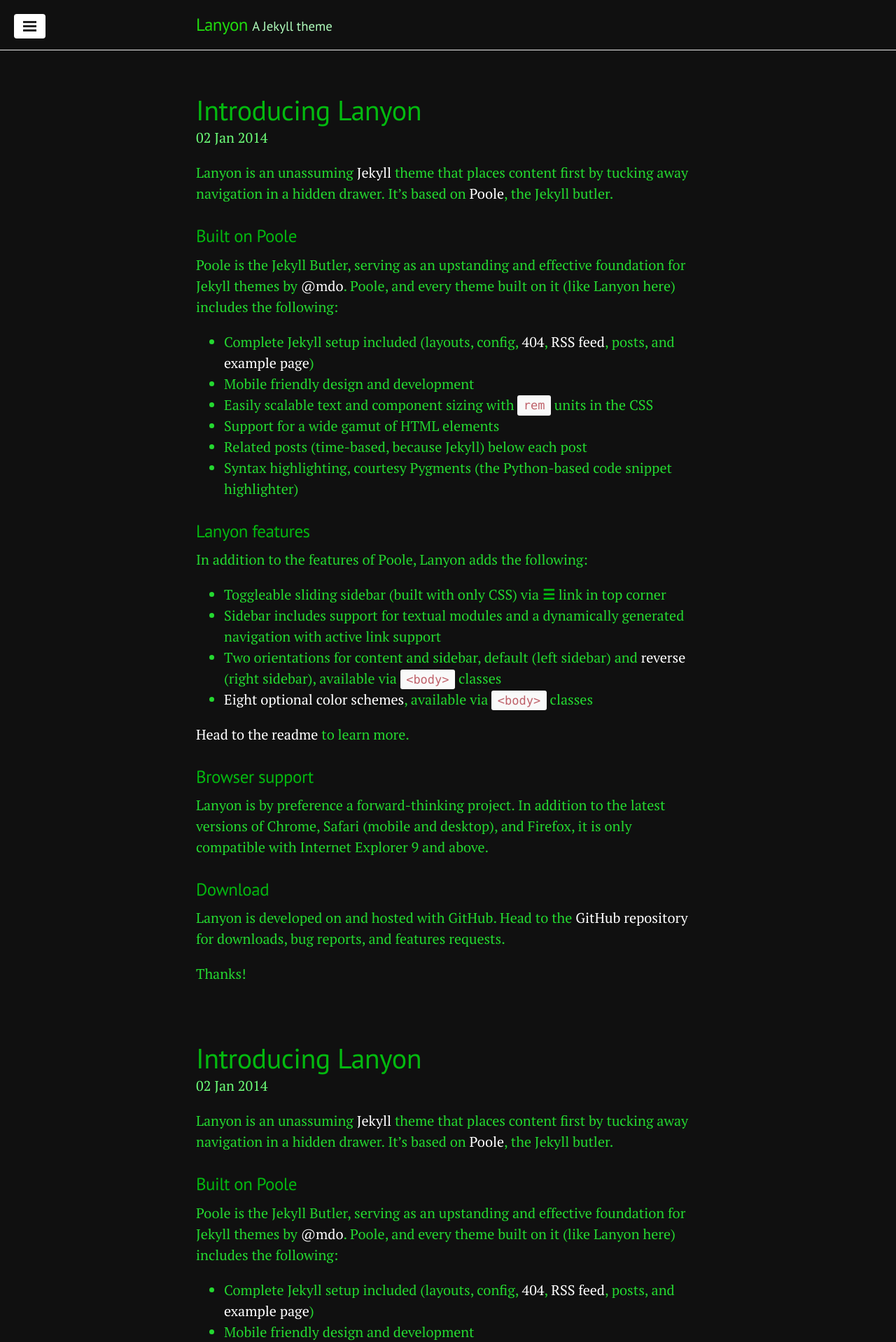
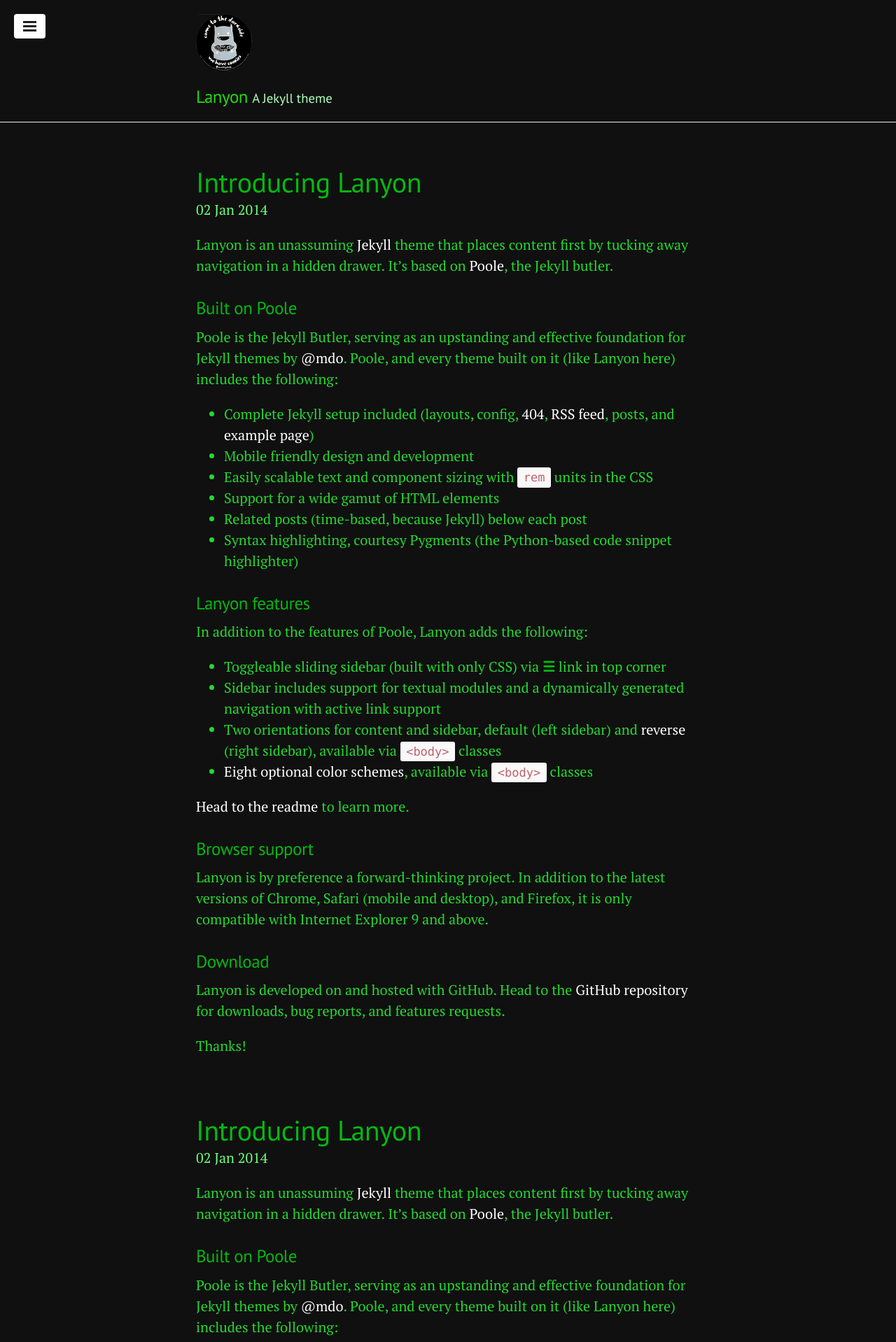
Before and after one commit to geekcookies/geekcookies.github.io, a Jekyll site: the page built from index.html, in a window 1280 px wide. Shown: the top 1918 px of the page at 70% size. Built offline with Jekyll 4.4.1, drawn with Linux system fonts in a browser that asks for light colours; the list of posts is cut into pages by our own code.

Commit message:
Added logo near the title and added /images/

```diff
--- a/_layouts/default.html
+++ b/_layouts/default.html
@@ -13,6 +13,7 @@
       <div class="masthead">
         <div class="container">
           <h3 class="masthead-title">
+            <img class="site-logo" src="/images/monster_cookies.png">
             <a href="/" title="Home">{{ site.title }}</a>
             <small>{{ site.tagline }}</small>
           </h3>
```
Also changed, not shown: images/monster_cookies.png (added).
